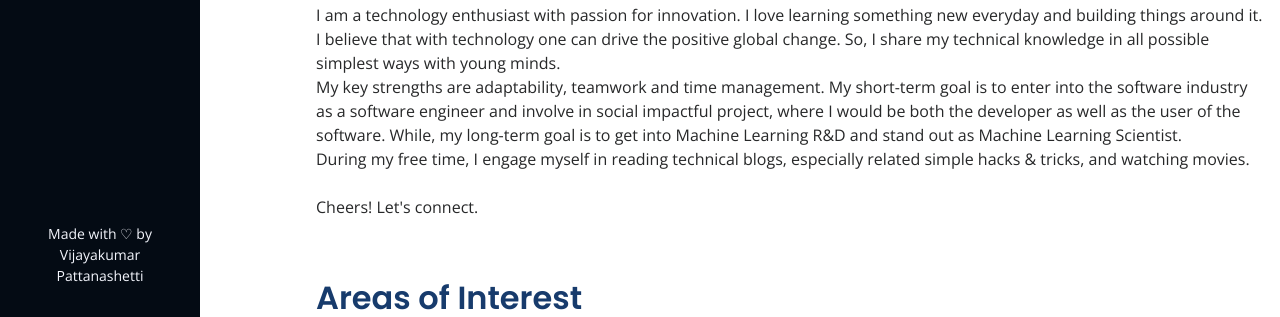
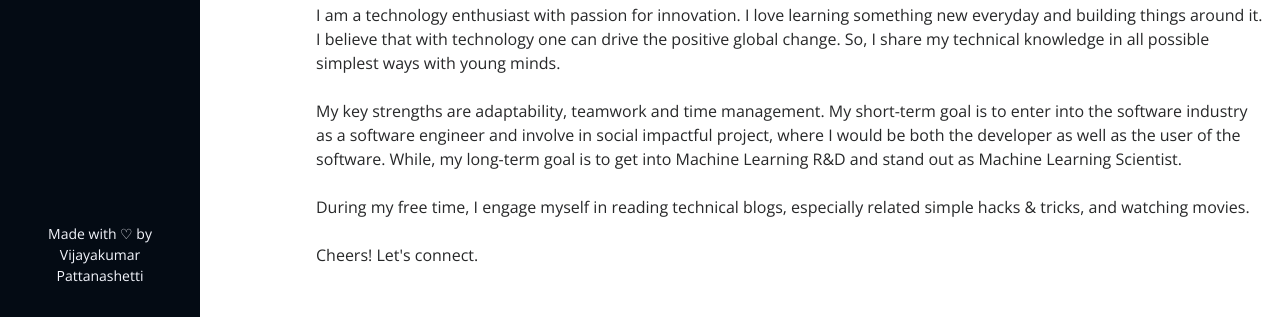
Before and after one commit to vijayakumarpattanashetti/vijayakumarpattanashetti.github.io, a plain HTML site: page index.html in a window 1280 px wide. Shown: the part 483-800 px from the top of the page. Drawn offline with nearby package versions, Linux system fonts and the light colour scheme.

Commit message:
Update index.html

```diff
--- a/index.html
+++ b/index.html
@@ -67,8 +67,8 @@
 
         <div class="section-title">
           <h2>About </h2>
-          <p>I am a technology enthusiast with passion for innovation. I love learning something new everyday and building things around it. I believe that with technology one can drive the positive global change. So, I share my technical knowledge in all possible simplest ways with young minds. <br>
-             My key strengths are adaptability, teamwork and time management. My short-term goal is to enter into the software industry as a software engineer and involve in social impactful project, where I would be both the developer as well as the user of the software. While, my long-term goal is to get into Machine Learning R&D and stand out as Machine Learning Scientist. <br>
+          <p>I am a technology enthusiast with passion for innovation. I love learning something new everyday and building things around it. I believe that with technology one can drive the positive global change. So, I share my technical knowledge in all possible simplest ways with young minds. <br><br>
+             My key strengths are adaptability, teamwork and time management. My short-term goal is to enter into the software industry as a software engineer and involve in social impactful project, where I would be both the developer as well as the user of the software. While, my long-term goal is to get into Machine Learning R&D and stand out as Machine Learning Scientist. <br><br>
              During my free time, I engage myself in reading technical blogs, especially related simple hacks & tricks, and watching movies. <br> <br>
              Cheers! Let's connect. </p>
         </div>
@@ -205,7 +205,7 @@
         <div class="section-title">
           <h2>Contact</h2>
           <p>Would like to talk to me about any freelancing projects, collaboration, mentoring, job opportunity, or for a <img src="assets/img/others/coffee.png" width="20" height="25">? Just drop an email.</p> <br><br>
-          <p><img src="assets/img/others/email.png" width="30" height="25">&nbsp&nbspvijayakumarp3@outlook.com</p>
+          <p><img src="assets/img/others/email.png" width="30" height="25">&nbsp&nbspvijayakumarp3@outlook.com<br></p>
 	  <p><img src="assets/img/others/location.png" width="20" height="25">&nbspChiguru Nivas, Ishwar Nagar, Laxmeshwar 582116, Dist. Gadag, Karnataka, India</p><br>
         </div>
       </div>
```
